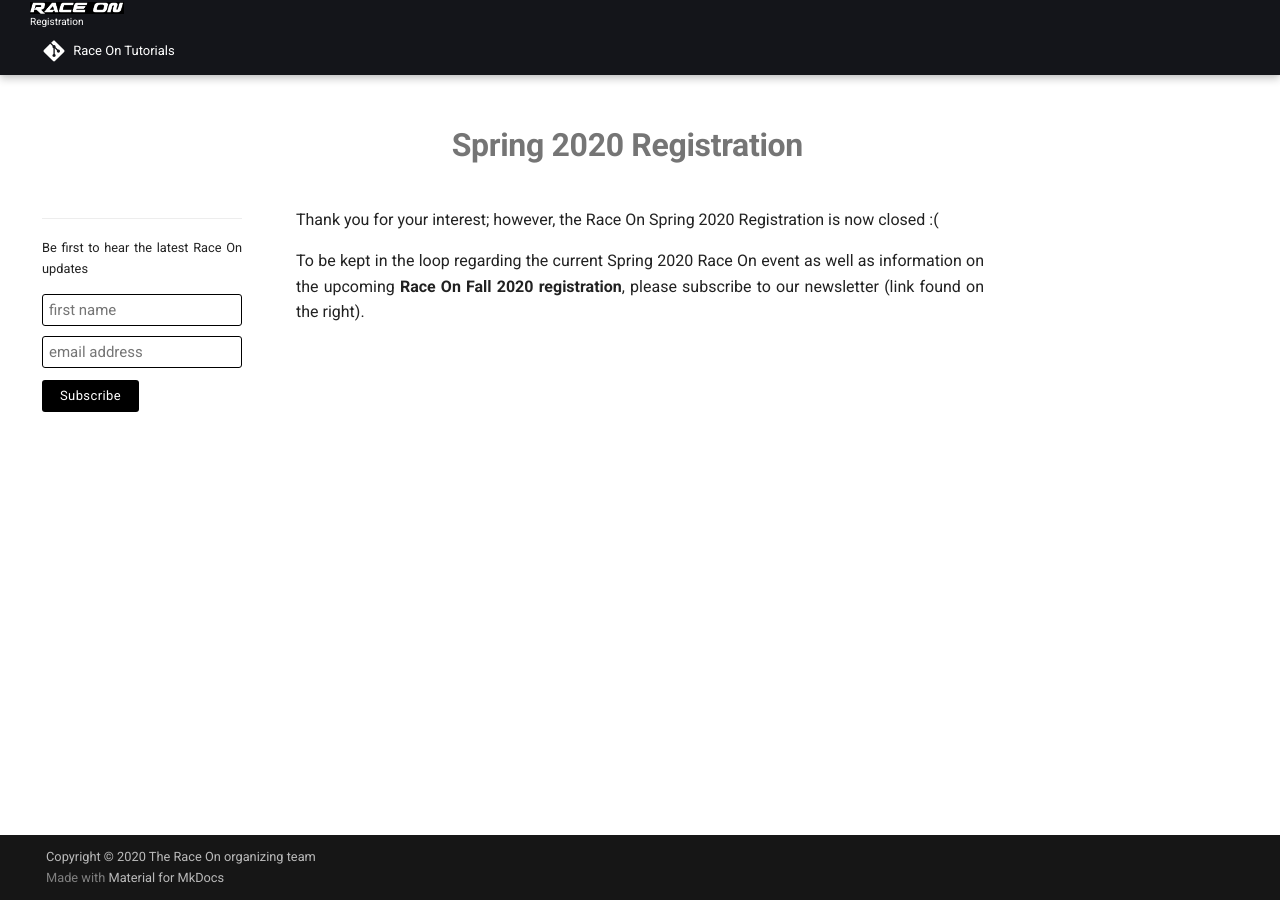
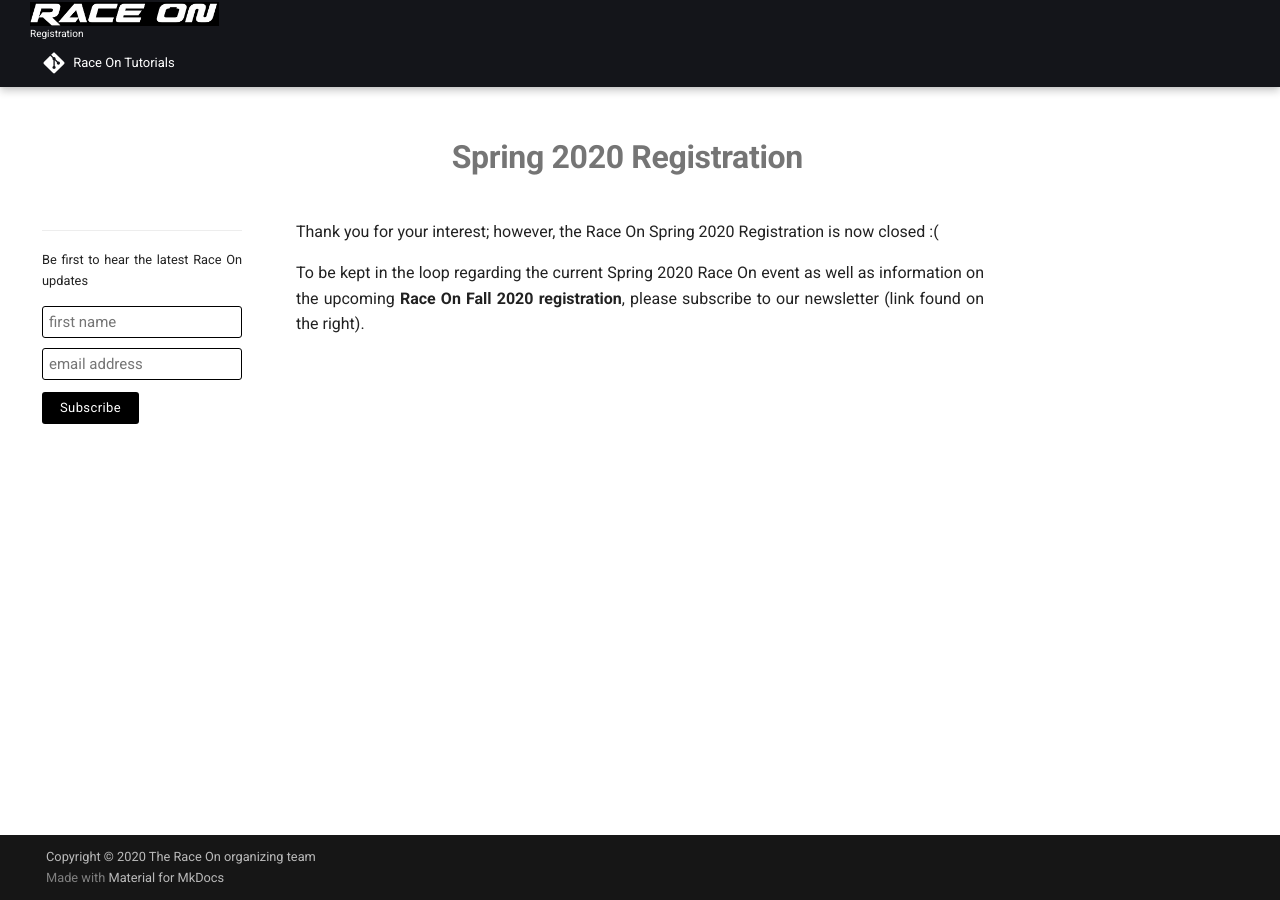
Before and after one commit to race-on/webpage, an MkDocs documentation site: the page built from source/registration.md, in a window 1280 px wide. Built offline with MkDocs 1.6.1 and Material for MkDocs 9.7.7, drawn with Linux system fonts in a browser that asks for light colours; comment, search, counter and statistics services are not loaded.

Commit message:
Update header.html

```diff
--- a/theme/partials/header.html
+++ b/theme/partials/header.html
@@ -32,7 +32,7 @@
           {% if config.theme.logo.icon %}
             <i class="md-icon">{{ config.theme.logo.icon }}</i>
           {% else %}
-            <img src="{{ config.theme.logo | url }}" style="position:relative; margin-top: 2px; width: auto; height: 1.2em;" />
+            <img src="{{ config.theme.logo | url }}" style="position:relative; margin-top: 2px; width: auto; height: 1.2rem;" />
           {% endif %}
         </a>
       </div>
```
